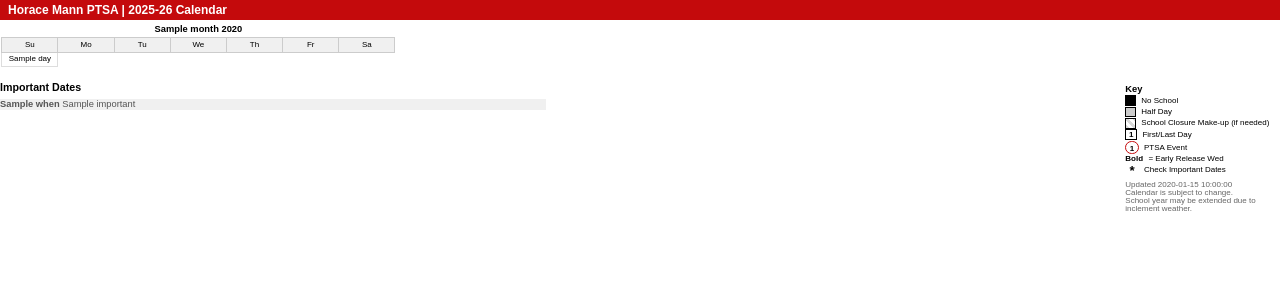
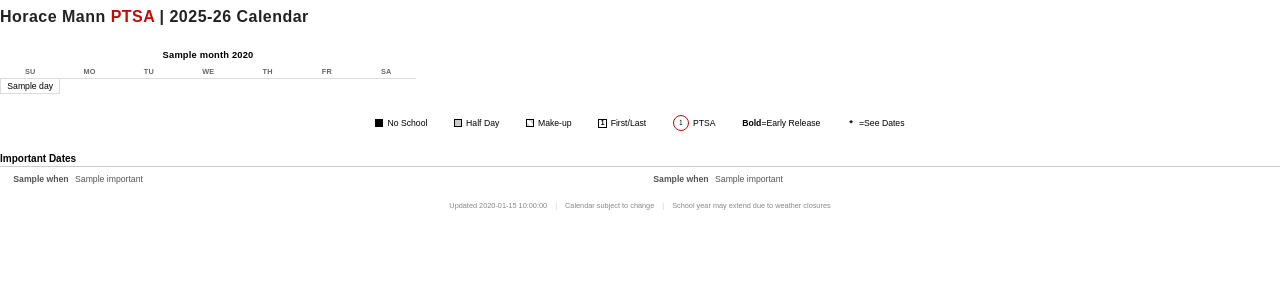
Before and after one commit to allisonwhilden/PTSA-onepager-calendar-generator, a Python web app: template templates/calendar.html in a window 1280 px wide. Shown: the top 300 px of the page. Run offline with Jinja, Linux system fonts and the light colour scheme; the template is opened without the code that fills it: most values are stand-ins (such as "Sample title", 1, 10 or a date in 2020).

Commit message:
style: major design overhaul for single-page PDF layout
- Fix 3-page overflow issue by reducing margins and compressing spacing
- Replace CSS columns with table-based layout for Important Dates (WeasyPrint compatibility)
- Modernize header: remove heavy red bar, use minimal typography with red accent
- Clean up visual clutter: remove grey backgrounds from legend, day headers, alternating rows
- Improve legend spacing with explicit margins instead of flexbox gap
- Enhance PTSA circle indicators: 1pt stroke, 12pt diameter, proper vertical alignment
- Make early release bold (font-weight: 900) more prominent
- Add rule to keep bold on PTSA events that fall on early release days
- Center day name headers (Su, Mo, etc.)
- Add spacing between circle/square indicators and asterisks

🤖 Generated with [Claude Code](https://claude.com/claude-code)

Co-Authored-By: Claude Opus 4.5 <noreply@anthropic.com>

```diff
--- a/styles/calendar.css
+++ b/styles/calendar.css
@@ -1,58 +1,68 @@
-/* LWSD one-page calendar - using flexbox for WeasyPrint compatibility */
+/* LWSD one-page calendar - Compact Single-Page Design */
 @page {
   size: Letter;
-  margin: 36pt; /* 0.5 inch margins for safe printing on all printers */
+  margin: 18pt; /* 0.25 inch margins - tighter for single-page fit */
 }
+
 * { box-sizing: border-box; margin: 0; padding: 0; }
+
 html, body {
   font-family: Arial, sans-serif;
   font-size: 7.5pt;
-  line-height: 1;
+  line-height: 1.1;
 }
 
-/* Header */
+/* Main wrapper - prevents page breaks inside */
+.page-wrapper {
+  page-break-inside: avoid;
+  break-inside: avoid;
+}
+
+/* Header - Modern minimal design */
 .topbar {
   display: flex;
   justify-content: space-between;
-  background: #C40A0C;
-  color: #fff;
-  padding: 3pt 6pt;
-  margin-bottom: 3pt;
+  align-items: center;
+  background: transparent;
+  padding: 6pt 0 8pt 0;
+  margin-bottom: 8pt;
 }
 .topbar .title {
-  font-size: 9pt;
+  font-size: 12pt;
   font-weight: 700;
+  letter-spacing: 0.03em;
+  color: #222;
+}
+.topbar .title .accent {
+  color: #C40A0C;
 }
 .topbar .logo-area {
   font-size: 6pt;
+  color: #666;
 }
 
-/* Main container */
-.layout-col {
-  display: flex;
-  flex-direction: column;
-}
-
-/* Month grid - using flexbox instead of grid for WeasyPrint */
-.year-grid.full-width {
+/* Month grid - flexbox with balanced spacing */
+.year-grid {
   display: flex;
   flex-wrap: wrap;
   justify-content: space-between;
-  margin-bottom: 2pt;
+  margin-bottom: 4pt;
 }
 
 /* Individual month - exactly 1/3 width minus gaps */
 .month {
-  padding: 1pt;
-  width: 31%;
-  margin-bottom: 2pt;
+  width: 32.5%;
+  margin-bottom: 6pt;
   break-inside: avoid;
+  page-break-inside: avoid;
 }
 .month header {
   font-weight: 700;
   font-size: 7pt;
   text-align: center;
   margin-bottom: 2pt;
+  padding: 2pt 4pt;
+  letter-spacing: 0.02em;
 }
 
 /* Calendar table */
@@ -62,26 +72,33 @@ html, body {
   table-layout: fixed;
 }
 .month-grid thead th {
-  background: #f0f0f0;
-  font-size: 6pt;
-  padding: 2pt 1pt;
-  border: 0.5pt solid #ccc;
-  font-weight: normal;
+  font-size: 5.5pt;
+  padding: 2pt 0;
+  border-bottom: 0.5pt solid #ddd;
+  font-weight: 600;
+  letter-spacing: 0.02em;
+  text-transform: uppercase;
+  text-align: center;
+  color: #666;
 }
 .month-grid tbody td {
   border: 0.5pt solid #ddd;
   text-align: center;
-  font-size: 6pt;
-  padding: 1pt 0.5pt;
+  font-size: 6.5pt;
+  padding: 1pt 0;
   height: 11pt;
+  vertical-align: middle;
 }
+
 /* Square box around number for special first/last days */
 .day.diamond span {
-  border: 1pt solid #000;
-  padding: 0.5pt 2pt;
+  border: 0.75pt solid #000;
+  padding: 0 1.5pt;
   display: inline-block;
   font-weight: bold;
   line-height: 1;
+  font-size: 6pt;
+  margin-right: 1pt;
 }
 
 /* Weekend days - subtle styling */
@@ -102,7 +119,6 @@ html, body {
 
 /* Potential school day if closures occur: grey diagonal stripes */
 .day.mark-closure_possible {
-  /* Use a print-friendly repeating linear gradient */
   background: repeating-linear-gradient(
     45deg,
     #d9d9d9,
@@ -121,89 +137,64 @@ html, body {
 }
 
 .day.mark-early_release {
-  font-weight: bold;
+  font-weight: 900;
+  color: #000;
 }
 
 /* Circle around number for PTSA events */
 .day.circle span {
-  border: 0.75pt solid #C40A0C;
+  border: 1pt solid #C40A0C;
   border-radius: 50%;
-  width: 10pt;
-  height: 10pt;
+  width: 12pt;
+  height: 12pt;
   display: inline-block;
-  font-weight: bold;
+  font-weight: normal;
   line-height: 10pt;
   text-align: center;
   padding: 0;
+  font-size: 6pt;
+  margin-right: 1pt;
+  position: relative;
+  top: 0;
 }
 
-/* Bottom section */
-.below {
-  padding-top: 4pt;
+/* PTSA event on early release day - keep bold */
+.day.circle.mark-early_release span {
+  font-weight: 900;
 }
 
-.important-legend-container {
+/* Horizontal Legend Bar */
+.legend-bar {
   display: flex;
-  gap: 10pt;
+  flex-wrap: wrap;
+  justify-content: center;
+  align-items: center;
+  padding: 6pt 0;
+  margin: 4pt 0;
+  font-size: 6.5pt;
 }
 
-.important {
-  flex: 1;
-}
-.section-title {
-  color: #000;
-  padding: 2pt 0;
-  font-weight: 700;
-  font-size: 8pt;
-  margin-bottom: 3pt;
-}
-.important ul {
-  font-size: 7pt;
-  columns: 2;
-  column-gap: 15pt;
-  padding-left: 0;
-  list-style: none;
-}
-.important li {
-  margin-bottom: 1pt;
-  break-inside: avoid;
-}
-.important li.district-event {
-  background: #f0f0f0;
-  padding: 0.5pt 2pt;
-  margin-left: -2pt;
-  margin-right: -2pt;
-  color: #555;
-}
-.important li:not(.district-event) {
-  color: #C40A0C;
+.legend-item {
+  display: inline-flex;
+  align-items: center;
+  white-space: nowrap;
+  margin: 0 10pt;
 }
 
-/* Legend */
-.legend {
-  width: 120pt;
-  padding: 4pt;
+.legend-item .chip,
+.legend-item .legend-diamond,
+.legend-item .legend-circle,
+.legend-item .symbol {
+  margin-right: 3pt;
 }
-.legend-title {
-  font-weight: 700;
-  font-size: 7pt;
-  margin-bottom: 1pt;
-}
-.legend ul {
-  list-style: none;
-  font-size: 6pt;
-}
-.legend li {
-  display: flex;
-  align-items: center;
-  gap: 4pt;
-  margin-bottom: 0.5pt;
-}
+
+/* Chip styles for legend */
 .chip {
-  width: 8pt;
-  height: 8pt;
+  width: 6pt;
+  height: 6pt;
   border: 0.5pt solid #000;
   display: inline-block;
+  flex-shrink: 0;
 }
 .chip.no_school {
   background: #000;
@@ -211,8 +202,6 @@ html, body {
 .chip.half_day {
   background: #ccc;
 }
-
-/* Legend chip for potential school day (striped) */
 .chip.closure_possible {
   background: repeating-linear-gradient(
     45deg,
@@ -225,32 +214,98 @@ html, body {
 
 .symbol {
   font-weight: bold;
-  font-size: 10pt;
+  font-size: 7pt;
   display: inline-block;
-  width: 10pt;
+  width: 6pt;
   text-align: center;
 }
 
 /* Legend demo icons */
 .legend-diamond {
-  border: 1pt solid #000;
-  padding: 0.5pt 2pt;
+  border: 0.75pt solid #000;
+  padding: 0 1pt;
   display: inline-block;
   font-weight: bold;
+  font-size: 5pt;
+  line-height: 1;
 }
 .legend-circle {
-  border: 0.75pt solid #C40A0C;
+  border: 1pt solid #C40A0C;
   border-radius: 50%;
-  width: 10pt;
-  height: 10pt;
+  width: 12pt;
+  height: 12pt;
   line-height: 10pt;
   text-align: center;
   display: inline-block;
-  font-weight: bold;
+  font-weight: normal;
+  font-size: 5pt;
+}
+.bold-demo {
+  font-weight: 900;
+  color: #000;
 }
 
-.notes {
-  font-size: 6pt;
-  color: #666;
-  margin-top: 3pt;
+/* Important Dates - Table-based for WeasyPrint compatibility */
+.important {
+  width: 100%;
+  padding-top: 4pt;
+  break-inside: avoid;
+  page-break-inside: avoid;
 }
+.section-title {
+  color: #000;
+  padding: 2pt 0;
+  font-weight: 700;
+  font-size: 7.5pt;
+  margin-bottom: 4pt;
+  border-bottom: 0.5pt solid #ccc;
+}
+
+/* Two-column table layout for Important Dates */
+.important-dates-table {
+  width: 100%;
+  border-collapse: collapse;
+  table-layout: fixed;
+  font-size: 6.5pt;
+  line-height: 1.2;
+}
+.important-dates-table td {
+  vertical-align: top;
+  padding: 0 8pt;
+  width: 50%;
+}
+.important-dates-table .date-item {
+  padding: 1pt 2pt;
+  break-inside: avoid;
+}
+.important-dates-table .date-item b {
+  font-weight: 700;
+  margin-right: 3pt;
+}
+
+/* District events styling */
+.important-dates-table .district-event {
+  color: #555;
+}
+
+/* PTSA events styling with accent */
+.important-dates-table .ptsa-event {
+  border-left: 1.5pt solid #C40A0C;
+  padding-left: 3pt;
+  color: #C40A0C;
+}
+
+/* Footer */
+.page-footer {
+  display: flex;
+  justify-content: center;
+  align-items: center;
+  gap: 6pt;
+  font-size: 5.5pt;
+  color: #888;
+  padding-top: 6pt;
+  margin-top: 6pt;
+}
+.page-footer .separator {
+  color: #ccc;
+}
--- a/templates/calendar.html
+++ b/templates/calendar.html
@@ -1,12 +1,12 @@
 {% extends "base.html" %}
 {% block body %}
-<header class="topbar">
-  <div class="title">Horace Mann PTSA | 2025-26 Calendar</div>
-  <div class="logo-area"></div>
-</header>
+<div class="page-wrapper">
+  <header class="topbar">
+    <div class="title">Horace Mann <span class="accent">PTSA</span> | 2025-26 Calendar</div>
+    <div class="logo-area"></div>
+  </header>
 
-<div class="layout-col">
-  <section class="year-grid full-width">
+  <section class="year-grid">
     {% for m in months %}
     <article class="month">
       <header>{{ m.name }} {{ m.year }}</header>
@@ -36,34 +36,41 @@
     {% endfor %}
   </section>
 
-  <section class="below">
-    <div class="important-legend-container">
-      <section class="important">
-        <div class="section-title">Important Dates</div>
-        <ul>
-          {% for e in important %}
-            <li{% if not e.is_ptsa %} class="district-event"{% endif %}><b>{{ e.when }}</b> {{ e.label }}</li>
+  <section class="legend-bar">
+    <span class="legend-item"><span class="chip no_school"></span> No School</span>
+    <span class="legend-item"><span class="chip half_day"></span> Half Day</span>
+    <span class="legend-item"><span class="chip closure_possible"></span> Make-up</span>
+    <span class="legend-item"><span class="legend-diamond">1</span> First/Last</span>
+    <span class="legend-item"><span class="legend-circle">1</span> PTSA</span>
+    <span class="legend-item"><span class="bold-demo">Bold</span>=Early Release</span>
+    <span class="legend-item"><span class="symbol">*</span>=See Dates</span>
+  </section>
+
+  <section class="important">
+    <div class="section-title">Important Dates</div>
+    {% set half = (important|length + 1) // 2 %}
+    <table class="important-dates-table">
+      <tr>
+        <td>
+          {% for e in important[:half] %}
+            <div class="date-item {% if e.is_ptsa %}ptsa-event{% else %}district-event{% endif %}"><b>{{ e.when }}</b> {{ e.label }}</div>
           {% endfor %}
-        </ul>
-      </section>
-      <section class="legend">
-        <div class="legend-title">Key</div>
-        <ul>
-          <li><span class="chip no_school"></span> No School</li>
-          <li><span class="chip half_day"></span> Half Day</li>
-          <li><span class="chip closure_possible"></span> School Closure Make-up (if needed)</li>
-          <li><span class="legend-diamond">1</span> First/Last Day</li>
-          <li><span class="legend-circle">1</span> PTSA Event</li>
-          <li><b>Bold</b> = Early Release Wed</li>
-          <li><span class="symbol">*</span> Check Important Dates</li>
-        </ul>
-        <div class="notes">
-          <div>Updated {{ meta.generated_at }}</div>
-          <div>Calendar is subject to change.</div>
-          <div>School year may be extended due to inclement weather.</div>
-        </div>
-      </section>
-    </div>
+        </td>
+        <td>
+          {% for e in important[half:] %}
+            <div class="date-item {% if e.is_ptsa %}ptsa-event{% else %}district-event{% endif %}"><b>{{ e.when }}</b> {{ e.label }}</div>
+          {% endfor %}
+        </td>
+      </tr>
+    </table>
   </section>
+
+  <footer class="page-footer">
+    <span>Updated {{ meta.generated_at }}</span>
+    <span class="separator">|</span>
+    <span>Calendar subject to change</span>
+    <span class="separator">|</span>
+    <span>School year may extend due to weather closures</span>
+  </footer>
 </div>
 {% endblock %}
```
